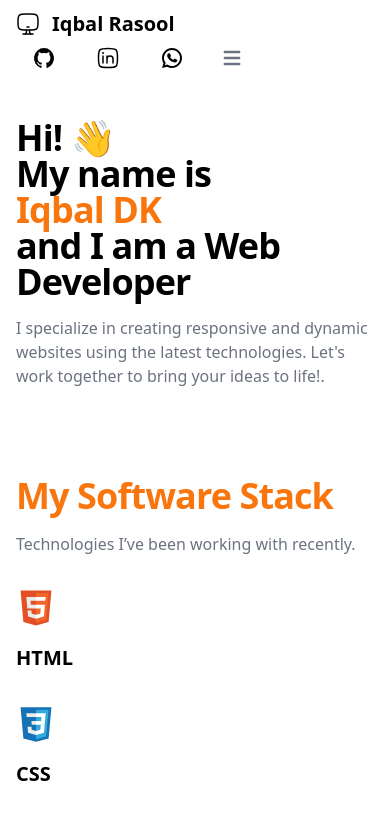
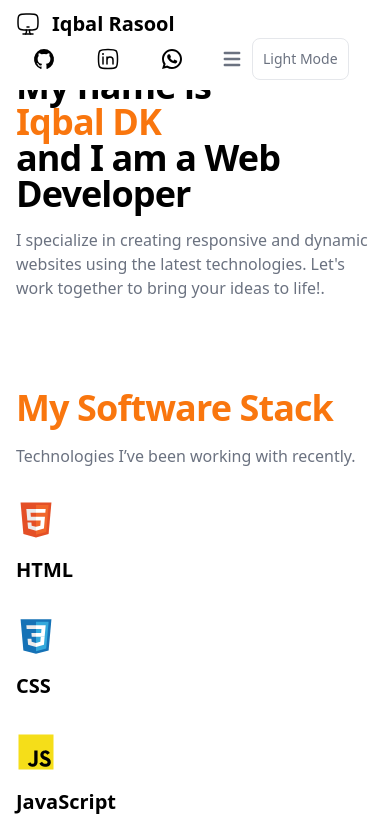
Before and after one commit to WazeerIqbal/iqbal-portfolio, a React (Vite) app: page / in a window 390 px wide. Shown: the top 820 px of the page. Built offline with nearby package versions, Linux system fonts and the light colour scheme.

Commit message:
git branch -M main"Added dark mode toggle, updated Header component with mobile menu and theme toggle, modified Herosection component with animations, and updated CSS files"

```diff
--- a/index.html
+++ b/index.html
@@ -6,8 +6,17 @@
     <link rel="icon" type="image/svg+xml" href="/iqbal-rasool-portfolio.svg" />
     <meta name="viewport" content="width=device-width, initial-scale=1.0" />
     <title>iqbal-dk-portfolio-Front-end-developer-wordpress-seo</title>
+
   </head>
   <body>
+    <script>
+      // On page load or when changing themes, best to add inline in `head` to avoid FOUC
+      if (localStorage.getItem('color-theme') === 'dark' || (!('color-theme' in localStorage) && window.matchMedia('(prefers-color-scheme: dark)').matches)) {
+          document.documentElement.classList.add('dark');
+      } else {
+          document.documentElement.classList.remove('dark')
+      }
+  </script>
     <div id="root"></div>
     <script type="module" src="/src/main.tsx"></script>
   </body>
--- a/package.json
+++ b/package.json
@@ -12,6 +12,7 @@
   "dependencies": {
     "flowbite": "^2.3.0",
     "flowbite-react": "^0.9.0",
+    "history": "^5.3.0",
     "react-router-dom": "^6.24.0"
   },
   "devDependencies": {
--- a/src/components/Header.tsx
+++ b/src/components/Header.tsx
@@ -1,20 +1,58 @@
-import React from 'react';
-import {Link, Navigate } from 'react-router-dom';
+import React, { useEffect, useState } from 'react';
+import { Link, Navigate } from 'react-router-dom';
 import computersvg from '../images/computer.svg';
 import github from '../images/github.svg';
 import whatsapp from '../images/whatsapp.svg';
 import linkedin from '../images/linkedin.svg';
+import indexcss from '../index.css'
+interface HeaderProps {
+  scrollToSection: (sectionId: string) => void;
 
-interface HeaderProps  {
-  scrollToSection:(sectionId:string)=>void;
 }
 
 
-const Header:React.FC<HeaderProps>  = ({scrollToSection}) => {
+const Header: React.FC<HeaderProps> = ({ scrollToSection }) => {
+  const [isDarkMode, setIsDarkMode] = useState(false);
+  const [islightModeText, setIslightModeText] = useState("Light Mode");
+  const [isMobileMenuOpen,setIsMobileMenuOpen] = useState(false); // State to track mobile menu visibility
+  useEffect(() => {
+    const theme = localStorage.getItem('color-theme')
+    if (theme === 'dark' || (!theme && window.matchMedia('(prefers-color-scheme:dark)').matches)) {
+      setIsDarkMode(true)
+      document.documentElement.classList.add('light')
+
+    } else {
+      document.documentElement.classList.remove('dark')
+    }
+  })
+
+
+  const toggleTheme = () => {
+    setIsDarkMode(!isDarkMode);
+    setIslightModeText("Dark Mode")
+    if (isDarkMode) {
+      document.documentElement.classList.remove('dark');
+      localStorage.setItem('color-theme', 'light')
+
+    } else {
+      document.documentElement.classList.add('dark');
+      localStorage.setItem('color-theme', 'dark')
+      setIslightModeText("Light Mode")
+
+    }
+
+  }
+
+  // Togle the hamburger
+  const toggleMobileMenu = () => {
+    setIsMobileMenuOpen(!isMobileMenuOpen)
+
+  }
+
 
   return (
     <div>
-      <header>
+      <header className="fixed top-0 left-0 w-full z-50">
         <nav className="bg-white border-gray-200 px-4 lg:px-6 py-2.5 dark:bg-gray-800">
           <div className="flex flex-wrap justify-between items-center mx-auto max-w-screen-xl">
             <a href="#" className="flex items-center">
@@ -32,23 +70,38 @@ const Header:React.FC<HeaderProps>  = ({scrollToSection}) => {
                 <img src={whatsapp} alt="WhatsApp" />
               </a>
 
-              <button data-collapse-toggle="mobile-menu-2" type="button" className="inline-flex items-center p-2 ml-1 text-sm text-gray-500 rounded-lg lg:hidden hover:bg-gray-100 focus:outline-none focus:ring-2 focus:ring-gray-200 dark:text-gray-400 dark:hover:bg-gray-700 dark:focus:ring-gray-600" aria-controls="mobile-menu-2" aria-expanded="false">
+              {/* Hamburger for mobile */}
+
+              <button onClick={toggleMobileMenu} data-collapse-toggle="mobile-menu-2" type="button" className="inline-flex items-center p-2 ml-1 text-sm text-gray-500 rounded-lg lg:hidden hover:bg-gray-100 focus:outline-none focus:ring-2 focus:ring-gray-200 dark:text-gray-400 dark:hover:bg-gray-700 dark:focus:ring-gray-600" aria-controls="mobile-menu-2" aria-expanded="false">
                 <span className="sr-only">Open main menu</span>
-                <svg className="w-6 h-6" fill="currentColor" viewBox="0 0 20 20" xmlns="http://www.w3.org/2000/svg">
+                <svg className={`w-6 h-6`} fill="currentColor" viewBox="0 0 20 20" xmlns="http://www.w3.org/2000/svg">
                   <path fillRule="evenodd" d="M3 5a1 1 0 011-1h12a1 1 0 110 2H4a1 1 0 01-1-1zM3 10a1 1 0 011-1h12a1 1 0 110 2H4a1 1 0 01-1-1zM3 15a1 1 0 011-1h12a1 1 0 110 2H4a1 1 0 01-1-1z" clipRule="evenodd"></path>
                 </svg>
+
                 <svg className="hidden w-6 h-6" fill="currentColor" viewBox="0 0 20 20" xmlns="http://www.w3.org/2000/svg">
                   <path fillRule="evenodd" d="M4.293 4.293a1 1 0 011.414 0L10 8.586l4.293-4.293a1 1 0 111.414 1.414L11.414 10l4.293 4.293a1 1 0 01-1.414 1.414L10 11.414l-4.293 4.293a1 1 0 01-1.414-1.414L8.586 10 4.293 5.707a1 1 0 010-1.414z" clipRule="evenodd"></path>
                 </svg>
               </button>
+
+
+              {/* Toggle button */}
+
+                <button onClick={toggleTheme} id="theme-toggle" type="button" className={`text-gray-500 dark:text-gray-400 border white:border-gray-600 hover:bg-gray-100 dark:hover:bg-gray-700 focus:outline-none focus:ring-4 focus:ring-gray-200 dark:focus:ring-gray-700 rounded-lg text-sm p-2.5 `} >
+                  <svg id="theme-toggle-dark-icon" className={`hidden w-5 h-5`} fill="currentColor" viewBox="0 0 20 20" xmlns="http://www.w3.org/2000/svg"><path d="M17.293 13.293A8 8 0 016.707 2.707a8.001 8.001 0 1010.586 10.586z"></path></svg>
+
+                  <svg id="theme-toggle-light-icon" className="hidden w-5 h-5" fill="currentColor" viewBox="0 0 20 20" xmlns="http://www.w3.org/2000/svg"><path d="M10 2a1 1 0 011 1v1a1 1 0 11-2 0V3a1 1 0 011-1zm4 8a4 4 0 11-8 0 4 4 0 018 0zm-.464 4.95l.707.707a1 1 0 001.414-1.414l-.707-.707a1 1 0 00-1.414 1.414zm2.12-10.607a1 1 0 010 1.414l-.706.707a1 1 0 11-1.414-1.414l.707-.707a1 1 0 011.414 0zM17 11a1 1 0 100-2h-1a1 1 0 100 2h1zm-7 4a1 1 0 011 1v1a1 1 0 11-2 0v-1a1 1 0 011-1zM5.05 6.464A1 1 0 106.465 5.05l-.708-.707a1 1 0 00-1.414 1.414l.707.707zm1.414 8.486l-.707.707a1 1 0 01-1.414-1.414l.707-.707a1 1 0 011.414 1.414zM4 11a1 1 0 100-2H3a1 1 0 000 2h1z" fill-rule="evenodd" clip-rule="evenodd"></path></svg>
+                  {islightModeText} </button>
+
             </div>
+
+
             <div className="hidden justify-between items-center w-full lg:flex lg:w-auto lg:order-1" id="mobile-menu-2">
 
               {/* Routes Start */}
               <ul className="flex flex-col mt-4 font-medium lg:flex-row lg:space-x-8 lg:mt-0">
-                <li>
+                {/* <li>
                   <a href="/" className="block py-2 pr-4 pl-3 text-white rounded bg-primary-700 lg:bg-transparent lg:text-primary-700 lg:p-0 dark:text-white" aria-current="page">Home</a>
-                </li>
+                </li> */}
                 <li>
                   <Link to="/" className="block py-2 pr-4 pl-3 text-gray-700 border-b border-gray-100 hover:bg-gray-50 lg:hover:bg-transparent lg:border-0 lg:hover:text-primary-700 lg:p-0 dark:text-gray-400 lg:dark:hover:text-white dark:hover:bg-gray-700 dark:hover:text-white lg:dark:hover:bg-transparent dark:border-gray-700">Home</Link>
                 </li>
@@ -79,6 +132,10 @@ const Header:React.FC<HeaderProps>  = ({scrollToSection}) => {
                   </a>
 
                 </li>
+                {/* <button id="theme-toggle" type="button" className="text-gray-500 dark:text-gray-400 hover:bg-gray-100 dark:hover:bg-gray-700 focus:outline-none focus:ring-4 focus:ring-gray-200 dark:focus:ring-gray-700 rounded-lg text-sm p-2.5">
+    <svg id="theme-toggle-dark-icon" className="hidden w-5 h-5" fill="currentColor" viewBox="0 0 20 20" xmlns="http://www.w3.org/2000/svg"><path d="M17.293 13.293A8 8 0 016.707 2.707a8.001 8.001 0 1010.586 10.586z"></path></svg>
+    <svg id="theme-toggle-light-icon" className="hidden w-5 h-5" fill="currentColor" viewBox="0 0 20 20" xmlns="http://www.w3.org/2000/svg"><path d="M10 2a1 1 0 011 1v1a1 1 0 11-2 0V3a1 1 0 011-1zm4 8a4 4 0 11-8 0 4 4 0 018 0zm-.464 4.95l.707.707a1 1 0 001.414-1.414l-.707-.707a1 1 0 00-1.414 1.414zm2.12-10.607a1 1 0 010 1.414l-.706.707a1 1 0 11-1.414-1.414l.707-.707a1 1 0 011.414 0zM17 11a1 1 0 100-2h-1a1 1 0 100 2h1zm-7 4a1 1 0 011 1v1a1 1 0 11-2 0v-1a1 1 0 011-1zM5.05 6.464A1 1 0 106.465 5.05l-.708-.707a1 1 0 00-1.414 1.414l.707.707zm1.414 8.486l-.707.707a1 1 0 01-1.414-1.414l.707-.707a1 1 0 011.414 1.414zM4 11a1 1 0 100-2H3a1 1 0 000 2h1z" fill-rule="evenodd" clip-rule="evenodd"></path></svg>
+</button> */}
 
               </ul>
             </div>
--- a/src/components/Herosection.tsx
+++ b/src/components/Herosection.tsx
@@ -6,14 +6,14 @@ const Herosection = () => {
             <section className="bg-white dark:bg-gray-900">
                 <div className="grid max-w-screen-xl px-4 py-8 mx-auto lg:gap-8 xl:gap-0 lg:py-16 lg:grid-cols-12">
                     <div className="mr-auto place-self-center lg:col-span-7">
-                        <h1 className="max-w-2xl mb-4 text-4xl font-extrabold tracking-tight leading-none md:text-5xl xl:text-4xl dark:text-white"><span className="block">Hi!  👋</span>
-                            <span className="block">My name is</span>
-                            <span className="block " style={{ color: '#F9760E' }}>Iqbal DK</span>
-                            <span className="block ">and I am a Web Developer</span></h1>
-                        <p className="max-w-2xl mb-6 font-light text-gray-500 lg:mb-8 md:text-lg lg:text-xl dark:text-gray-400">I specialize in creating responsive and dynamic websites using the latest technologies. Let's work together to bring your ideas to life!.</p>
+                        <h1 className="max-w-2xl mb-4 text-4xl font-extrabold tracking-tight leading-none md:text-5xl xl:text-4xl dark:text-white"><span className="block animate-slide-in-left">Hi!  👋</span>
+                            <span className="block animate-slide-in-right">My name is</span>
+                            <span className="block animate-slide-in-left" style={{ color: '#F9760E' }}>Iqbal DK</span>
+                            <span className="block animate-slide-in-right">and I am a Web Developer</span></h1>
+                        <p className="animate-slide-in-left max-w-2xl mb-6 font-light text-gray-500 lg:mb-8 md:text-lg lg:text-xl dark:text-gray-400">I specialize in creating responsive and dynamic websites using the latest technologies. Let's work together to bring your ideas to life!.</p>
 
                     </div>
-                    <div className="hidden lg:mt-0 lg:col-span-5 lg:flex">
+                    <div className="hidden lg:mt-14 lg:col-span-5 lg:flex">
                         <img src={iqbalImage} alt="mockup " />
 
                     </div>
--- a/src/index.css
+++ b/src/index.css
@@ -1,3 +1,44 @@
 @tailwind base;
 @tailwind components;
 @tailwind utilities;
+
+
+/* Add this to your CSS file */
+
+@keyframes slideInLeft {
+    from {
+      opacity: 0;
+      transform: translateX(-100%);
+    }
+    to {
+      opacity: 1;
+      transform: translateX(0);
+    }
+  }
+
+  .animate-slide-in-left {
+    animation: slideInLeft 1s ease-out forwards;
+  }
+
+
+  @keyframes slideInRight{
+    from {
+        opacity: 0;
+        transform: translate(100%);
+    }
+    to{
+        opacity: 1;
+        transform: translate(0);
+    }
+  }
+  .animate-slide-in-right{
+    animation: slideInRight 1s ease-out forwards;
+  }
+
+
+  /* .invert-svg {
+    filter: invert(1);
+  } */
+  .dark-mode svg {
+    filter: invert(1);
+  }
```
Also changed, not shown: 1 other file (tests, documents, lock files or other folders).
